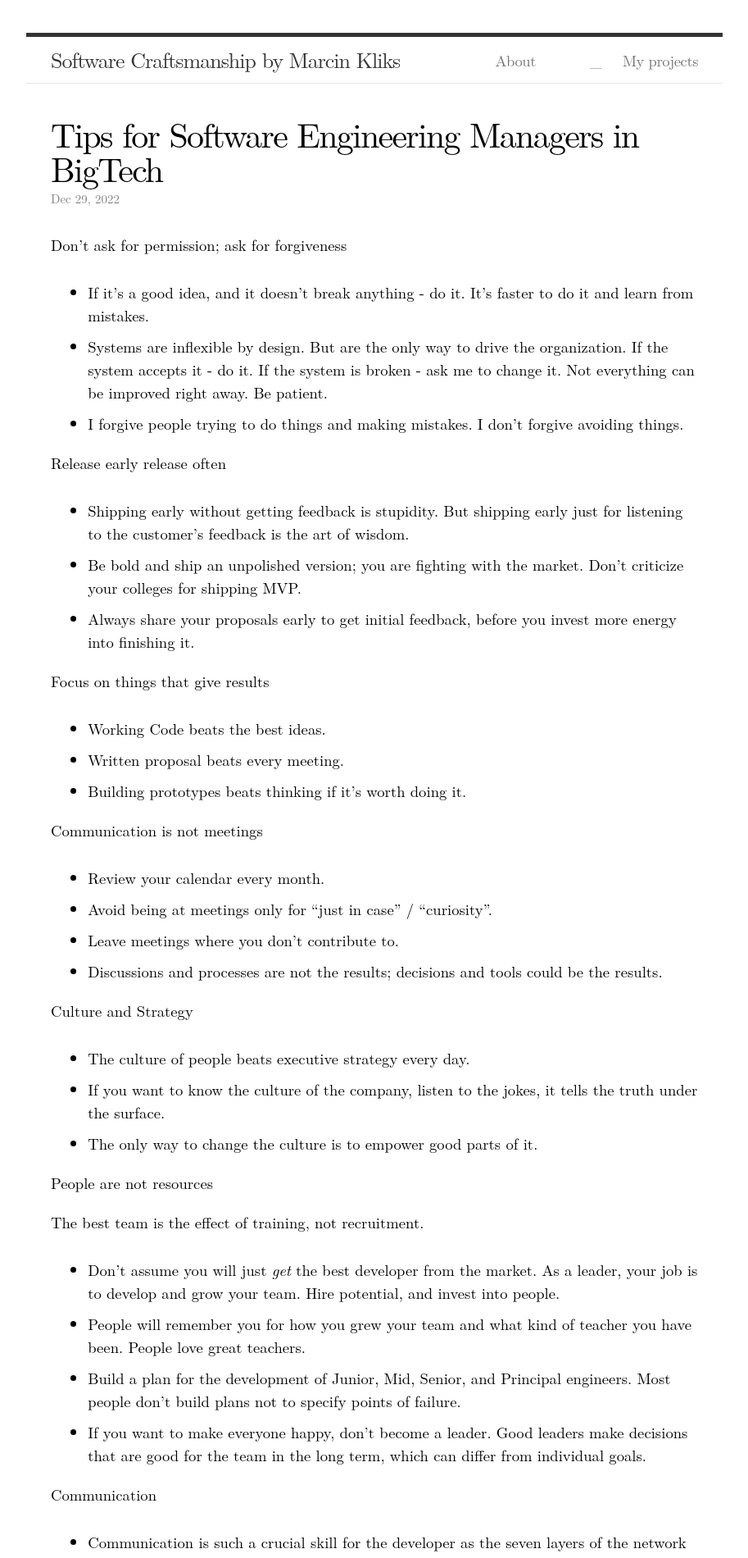
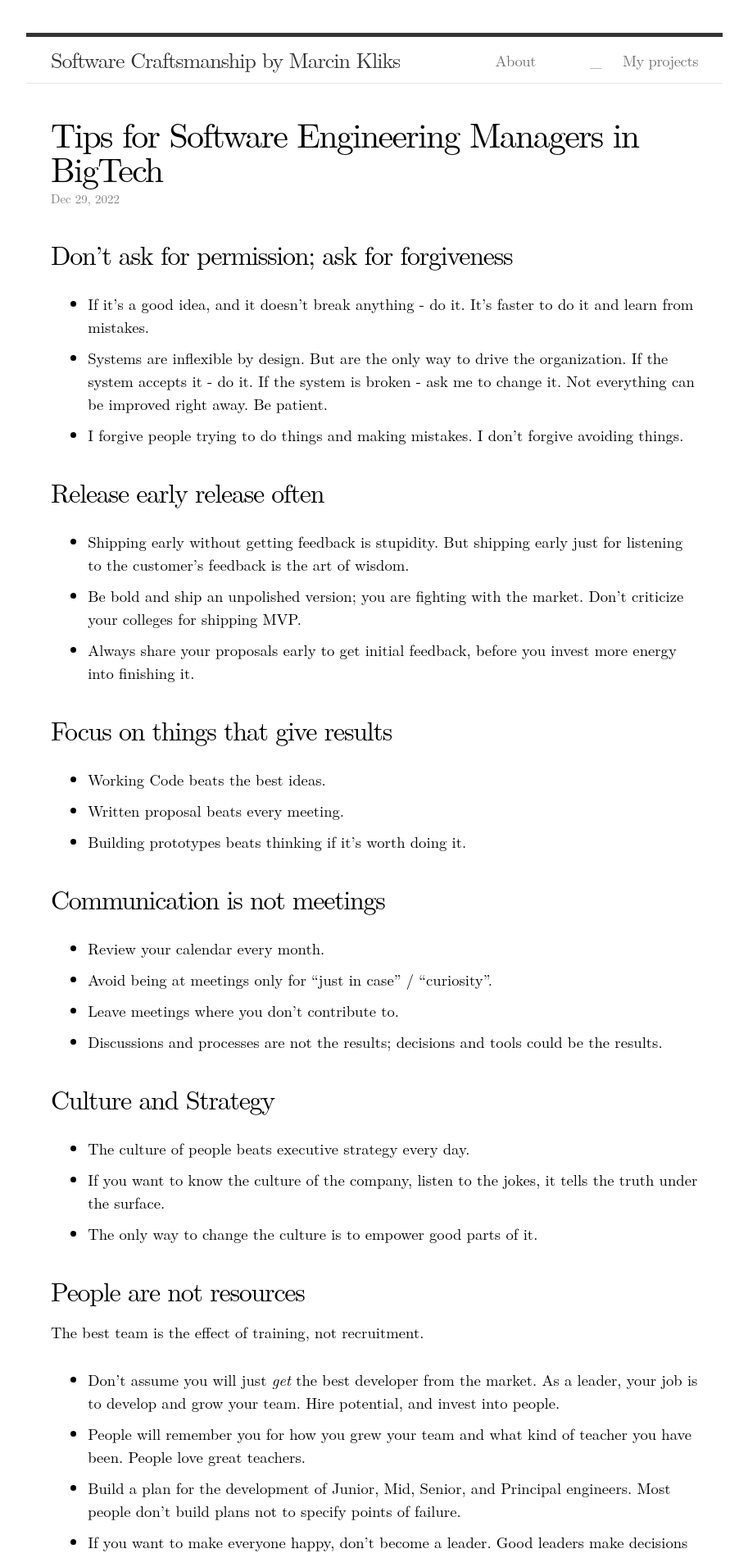
Before and after one commit to vi4m/vi4m.github.io, a Jekyll site: the page built from _posts/2022-12-29-tips-for-software-eng-managers.md, in a window 1280 px wide. Shown: the top 1900 px of the page at 82% size, without its empty margins (183-1096 px from the left). Built offline with Jekyll 4.4.1, drawn with Linux system fonts in a browser that asks for light colours; some web fonts are replaced; comment, search, counter and statistics services are not loaded.

Commit message:
Formatting.

```diff
--- a/_posts/2022-12-29-tips-for-software-eng-managers.md
+++ b/_posts/2022-12-29-tips-for-software-eng-managers.md
@@ -5,38 +5,38 @@ layout: post
 comments: true
 ---
 
-Don't ask for permission; ask for forgiveness
+## Don't ask for permission; ask for forgiveness
 
 * If it's a good idea, and it doesn't break anything - do it. It's faster to do it and learn from mistakes.
 * Systems are inflexible by design. But are the only way to drive the organization. If the system accepts it - do it. If the system is broken - ask me to change it. Not everything can be improved right away. Be patient.
 * I forgive people trying to do things and making mistakes. I don't forgive avoiding things.
 
-Release early release often
+## Release early release often
 
 * Shipping early without getting feedback is stupidity. But shipping early just for listening to the customer's feedback is the art of wisdom.
 * Be bold and ship an unpolished version; you are fighting with the market. Don't criticize your colleges for shipping MVP.
 * Always share your proposals early to get initial feedback, before you invest more energy into finishing it.
 
-Focus on things that give results
+## Focus on things that give results
 
 * Working Code beats the best ideas.
 * Written proposal beats every meeting.
 * Building prototypes beats thinking if it's worth doing it.
 
-Communication is not meetings
+## Communication is not meetings
 
 * Review your calendar every month.
 * Avoid being at meetings only for "just in case" / "curiosity".
 * Leave meetings where you don't contribute to.
 * Discussions and processes are not the results; decisions and tools could be the results.
 
-Culture and Strategy
+## Culture and Strategy
 
 * The culture of people beats executive strategy every day.
 * If you want to know the culture of the company, listen to the jokes, it tells the truth under the surface.
 * The only way to change the culture is to empower good parts of it.
 
-People are not resources
+## People are not resources
 
 The best team is the effect of training, not recruitment.
 
@@ -46,7 +46,7 @@ The best team is the effect of training, not recruitment.
 * If you want to make everyone happy, don't become a leader. Good leaders make decisions that are good for the team in the long term, which can differ from individual goals.
 
 
-Communication
+## Communication
 
 * Communication is such a crucial skill for the developer as the seven layers of the network stack are for microservices.
 * If you are good at communication, you probably need to be corrected. Communication skills cover so many aspects of your job that it's a never-ending skill to develop.
```
